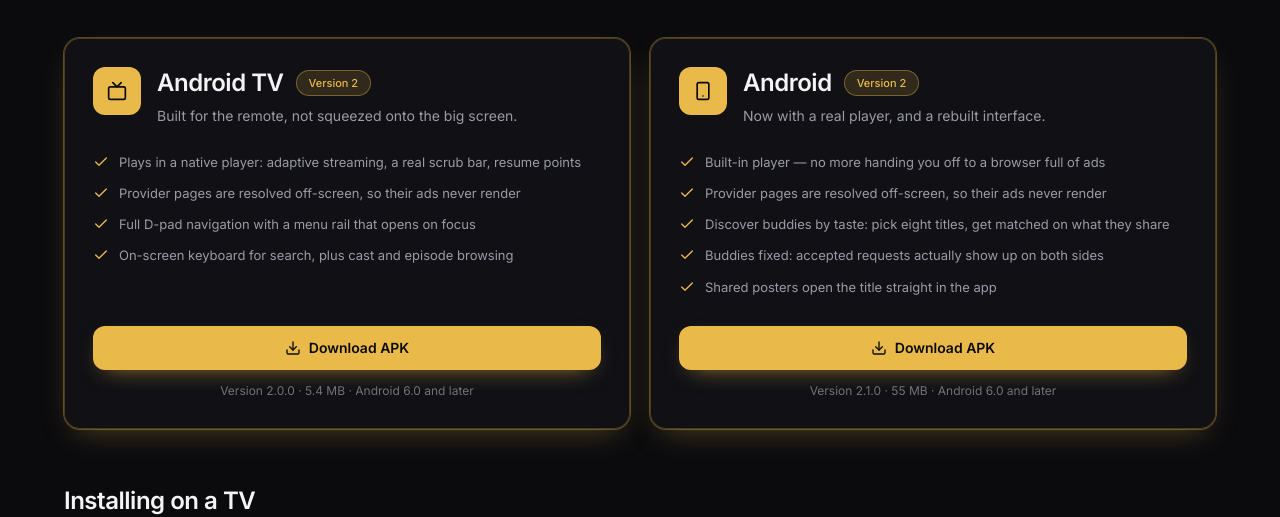
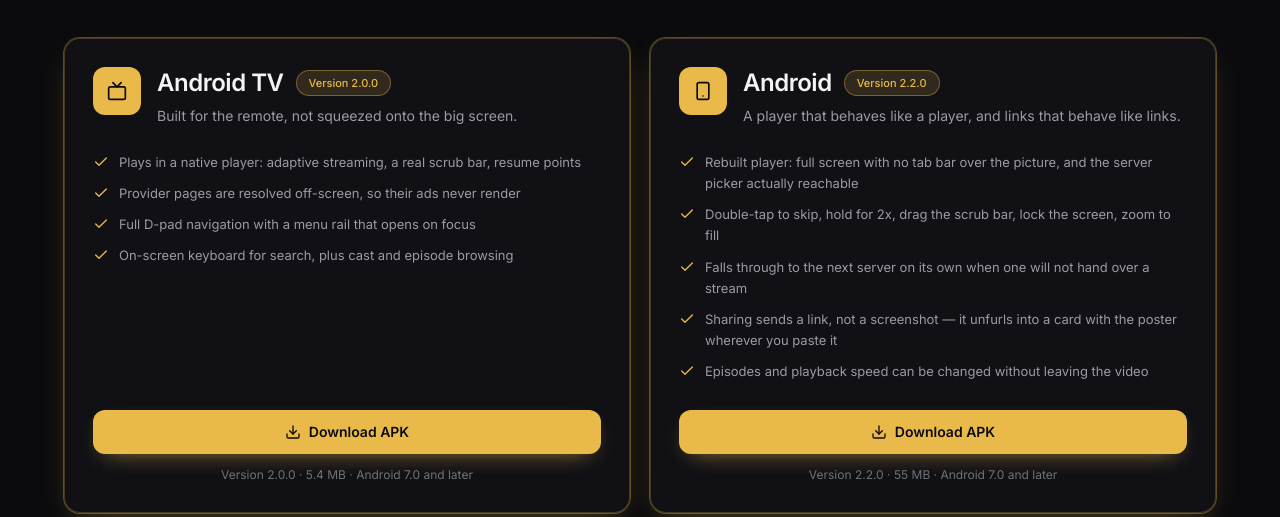
Before and after one commit to Kidus-M/StreamSynx, a Next.js app: page /download in a window 1280 px wide. Shown: the part 349-866 px from the top of the page. Built offline with nearby package versions, Linux system fonts and the light colour scheme; no server answers.

Commit message:
feat: update APK version to 2.2.0 and improve app tagline and description

```diff
--- a/pages/download/index.jsx
+++ b/pages/download/index.jsx
@@ -14,6 +14,13 @@ import Footer from "../../components/Footer";
 
 /** Short link the Downloader app on Android TV can actually be typed into. */
 const TV_SHORT_LINK = "streamsynx.vercel.app/tv.apk";
+
+/**
+ * Stated here rather than measured, because the file is served straight from
+ * `public/` and there is no request in front of it to read a length from. Keep
+ * it in step with the APK when one is dropped in.
+ */
+const APK_SIZE = "55 MB";
 
 const APPS = [
   {
@@ -36,17 +43,17 @@ const APPS = [
     id: "android",
     icon: FiSmartphone,
     name: "Android",
-    version: "2.1.0",
-    size: "55 MB",
+    version: "2.2.0",
+    size: APK_SIZE,
     href: "/downloads/StreamSynx.apk",
     primary: true,
-    tagline: "Now with a real player, and a rebuilt interface.",
+    tagline: "A player that behaves like a player, and links that behave like links.",
     points: [
-      "Built-in player — no more handing you off to a browser full of ads",
-      "Provider pages are resolved off-screen, so their ads never render",
-      "Discover buddies by taste: pick eight titles, get matched on what they share",
-      "Buddies fixed: accepted requests actually show up on both sides",
-      "Shared posters open the title straight in the app",
+      "Rebuilt player: full screen with no tab bar over the picture, and the server picker actually reachable",
+      "Double-tap to skip, hold for 2x, drag the scrub bar, lock the screen, zoom to fill",
+      "Falls through to the next server on its own when one will not hand over a stream",
+      "Sharing sends a link, not a screenshot — it unfurls into a card with the poster wherever you paste it",
+      "Episodes and playback speed can be changed without leaving the video",
     ],
   },
 ];
@@ -97,7 +104,9 @@ const AppCard = ({ app, index }) => {
           <div className="flex flex-wrap items-center gap-x-3 gap-y-1">
             <h2 className="heading-lg">{app.name}</h2>
             {app.primary && (
-              <span className="chip chip-active !py-1 text-[11px]">Version 2</span>
+              <span className="chip chip-active !py-1 text-[11px]">
+                Version {app.version}
+              </span>
             )}
           </div>
           <p className="mt-1.5 text-sm leading-relaxed text-textsecondary">{app.tagline}</p>
@@ -123,7 +132,7 @@ const AppCard = ({ app, index }) => {
           Download APK
         </a>
         <p className="mt-3 text-center text-[12px] text-textsecondary/70">
-          Version {app.version} · {app.size} · Android 6.0 and later
+          Version {app.version} · {app.size} · Android 7.0 and later
         </p>
       </div>
     </motion.div>
```
Also changed, not shown: 1 other file (tests, documents, lock files or other folders).
